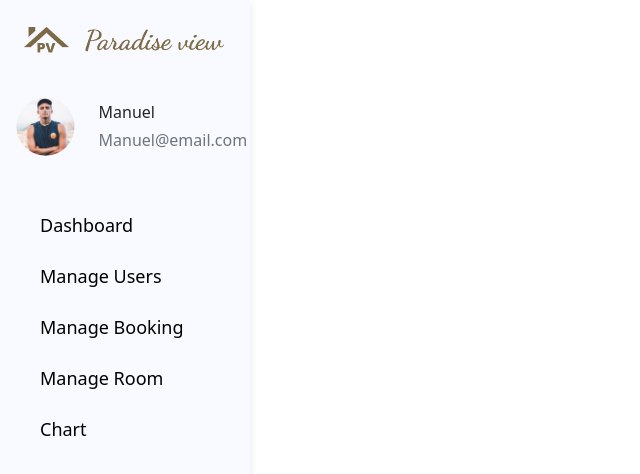
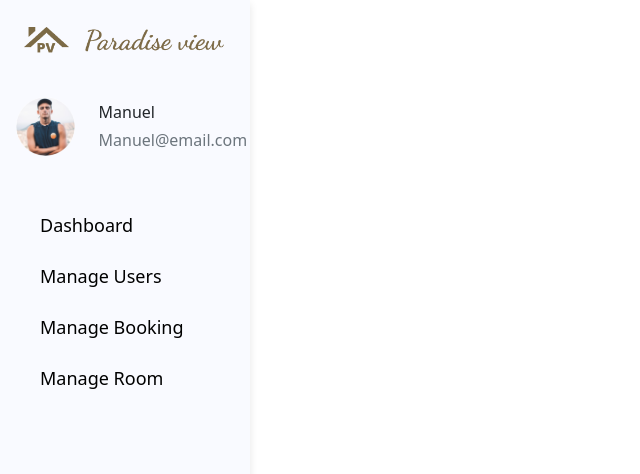
Before and after one commit to Megateam-Project/-Megateam-FrontEnd-Admin, a React (Vite) app: page /Sidebar in a window 1280 px wide. Shown: the top 474 px of the page, without its empty margins (0-640 px from the left). Built offline with nearby package versions, Linux system fonts and the light colour scheme.

Commit message:
Ui/Update/Addminc/Chart

```diff
--- a/src/components/layouts/Header.jsx
+++ b/src/components/layouts/Header.jsx
@@ -4,10 +4,7 @@ import Cookies from "js-cookie";
 
 export default function Navbar() {
   const [isLoggedIn, setIsLoggedIn] = useState(false);
-  // const navigate = useNavigate();
-
   useEffect(() => {
-    // Check if the token exists in cookies when the component mounts
     const token = Cookies.get("token");
     if (token) {
       setIsLoggedIn(true);
@@ -18,7 +15,6 @@ export default function Navbar() {
     localStorage.removeItem("login");
     Cookies.remove("token");
     setIsLoggedIn(false);
-    // navigate("/");
     window.location.href = "/";
   };
 
--- a/src/components/layouts/Sidebar.jsx
+++ b/src/components/layouts/Sidebar.jsx
@@ -36,11 +36,6 @@ export function Sidebar() {
               Manage Room
             </a>
           </li>
-          <li style={{ listStyleType: "none" }} className="mt-4">
-            <a href="#" style={{ fontSize: "18px" }} className="text-decoration-none text-black">
-              Chart
-            </a>
-          </li>
         </ul>
       </div>
     </div>
```
